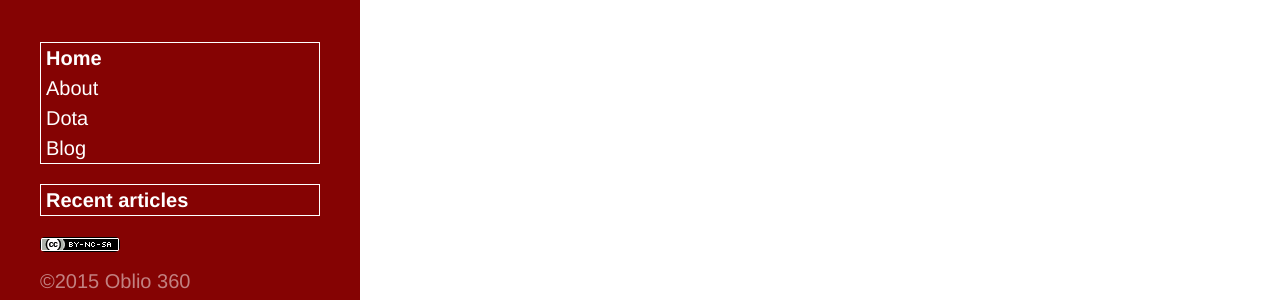
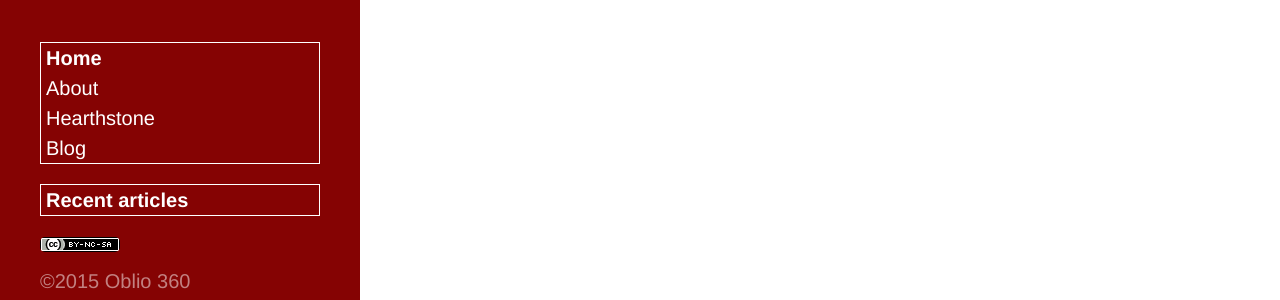
Before and after one commit to oblio360/dota-blog, a Jekyll site: the page built from index.html, in a window 1280 px wide. Shown: the part 564-864 px from the top of the page. Built offline with Jekyll 4.4.1, drawn with Linux system fonts in a browser that asks for light colours; Markdown is read by kramdown in place of the engine named in the settings; the list of posts is cut into pages by our own code.

Commit message:
The sidebar had the wrong site links.

```diff
--- a/_includes/sidebar.html
+++ b/_includes/sidebar.html
@@ -13,7 +13,7 @@
       <li class="sidebar-nav-item{% if page.title == "About" %} active{% endif %}">
       <a href="/about">About</a>
       </li>
-      <li><a href="//dota.oblio360.com">Dota</a></li>
+      <li><a href="//hearthstone.oblio360.com">Hearthstone</a></li>
       <li><a href="//blog.oblio360.com">Blog</a></li>
     </ul>
 
```
